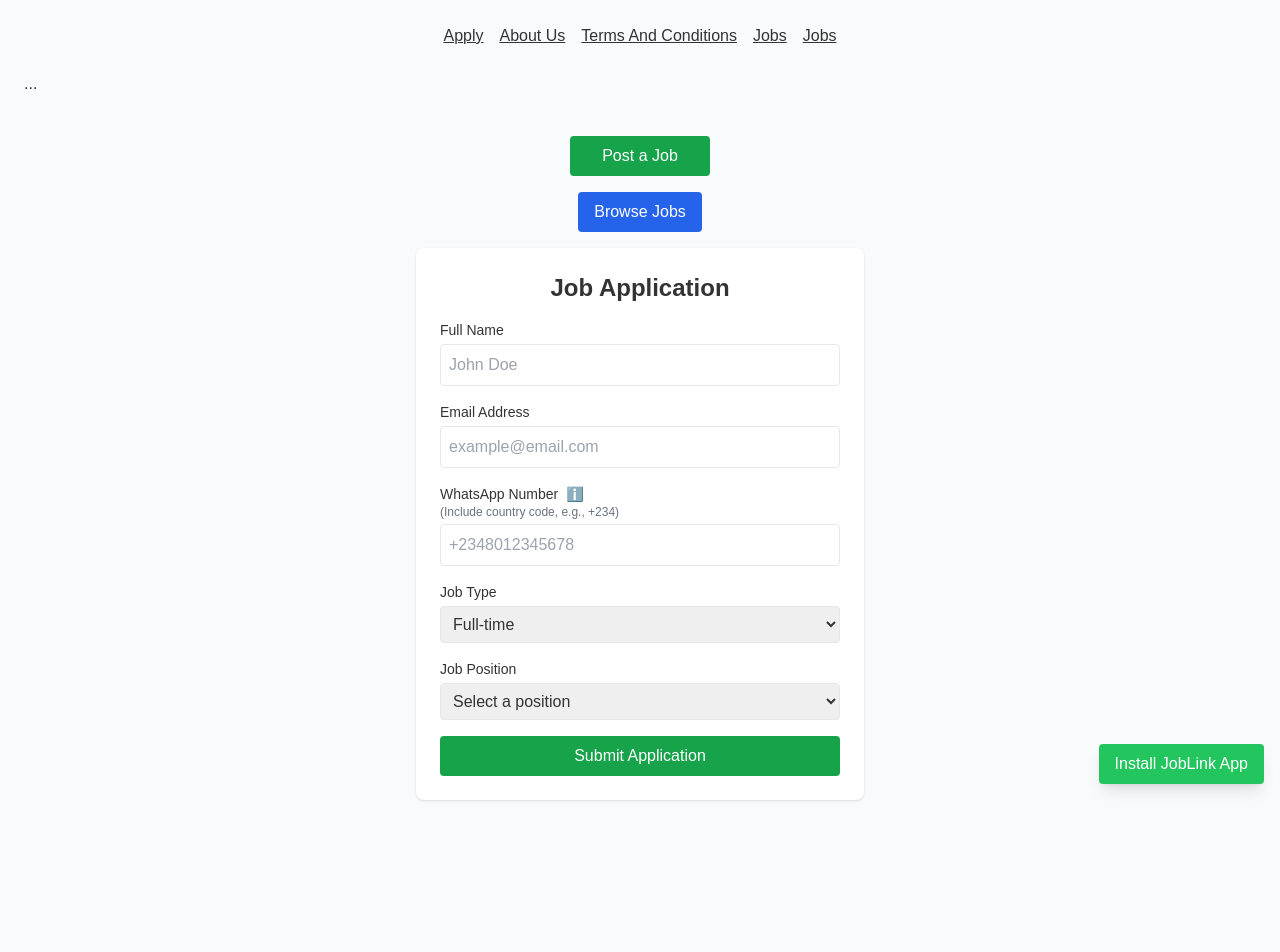
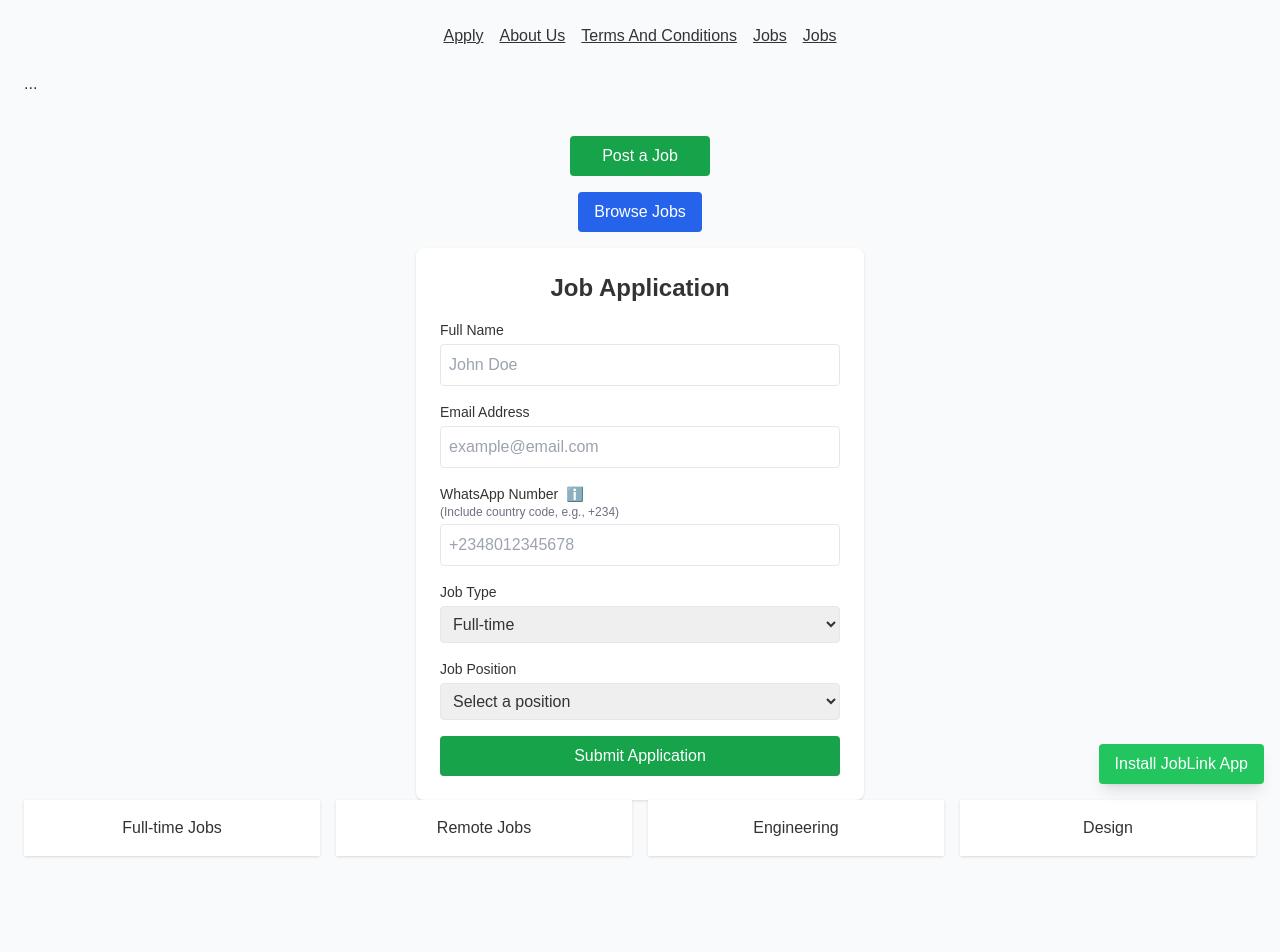
Before and after one commit to Xtosea/JobLink, a React (Create React App) app: page /#/apply in a window 1280 px wide. Shown: the top 952 px of the page. Built offline with nearby package versions, Linux system fonts and the light colour scheme.

Commit message:
Update ApplicantForm.jsx

```diff
--- a/src/pages/ApplicantForm.jsx
+++ b/src/pages/ApplicantForm.jsx
@@ -289,6 +289,28 @@ export default function ApplicantForm() {
         </button>
       </form>
     </div>
+
+
+<div className="grid grid-cols-2 md:grid-cols-4 gap-4">
+
+  <Link to="/jobs?jobType=Full-time" className="p-4 bg-white shadow text-center">
+    Full-time Jobs
+  </Link>
+
+  <Link to="/jobs?jobType=Remote" className="p-4 bg-white shadow text-center">
+    Remote Jobs
+  </Link>
+
+  <Link to="/jobs?category=Engineering" className="p-4 bg-white shadow text-center">
+    Engineering
+  </Link>
+
+  <Link to="/jobs?category=Design" className="p-4 bg-white shadow text-center">
+    Design
+  </Link>
+
+</div>
+
   </div>
 
   );
```
